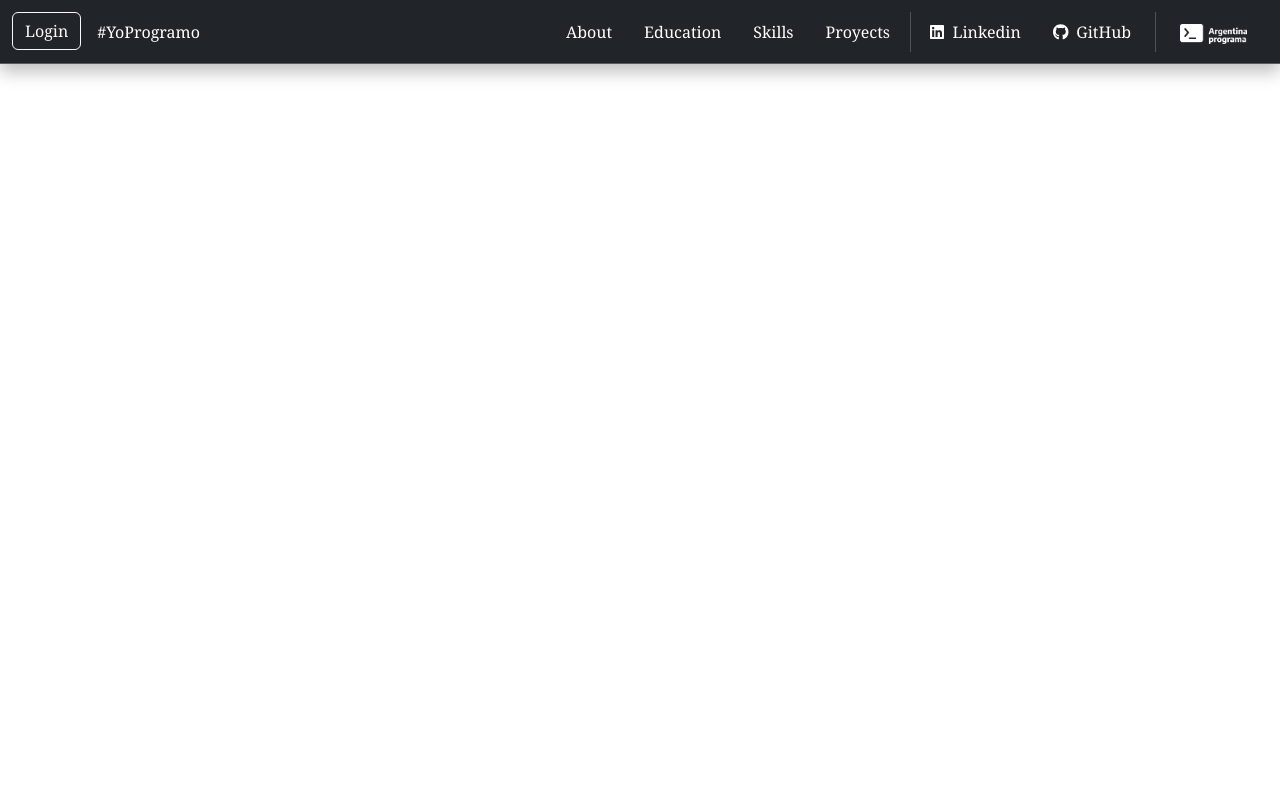
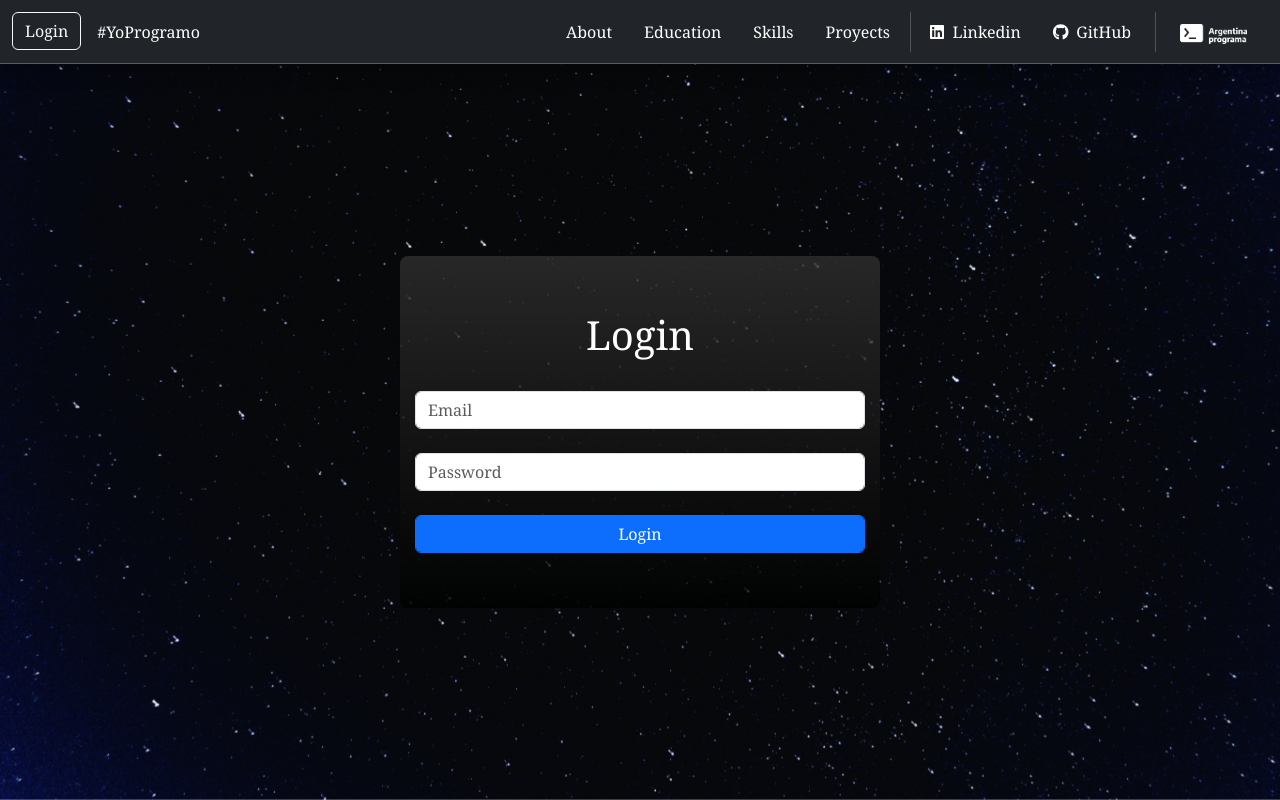
Before and after one commit to 0David1/PortfolioFrontend, an Angular app in the folder Portfolio/: page /login in a window 1280 px wide. Before the commit this address led to /. Built offline with nearby package versions, Linux system fonts and the light colour scheme.

Commit message:
login 1.0

```diff
--- a/Portfolio/src/app/app-routing.module.ts
+++ b/Portfolio/src/app/app-routing.module.ts
@@ -4,12 +4,14 @@ import { AboutComponent } from './components/about/about.component';
 import { EducationComponent} from './components/education/education.component'
 import { SkillsComponent } from './components/skills/skills.component';
 import { ProyectsComponent } from './components/proyects/proyects.component';
+import { LoginComponent } from './components/login/login.component';
 
 const routes: Routes = [
   {path:'',redirectTo: '', pathMatch: 'full', component: AboutComponent},
   {path:'education', component: EducationComponent},
   {path:'skills', component: SkillsComponent},
-  {path:'proyects', component: ProyectsComponent}
+  {path:'proyects', component: ProyectsComponent},
+  {path:'login', component: LoginComponent}
 ];
 
 @NgModule({
--- a/Portfolio/src/app/components/login/login.component.css
+++ b/Portfolio/src/app/components/login/login.component.css
@@ -0,0 +1,57 @@
+.error{
+    color:red;
+    margin: 0;
+  }
+
+.login{
+    display: flex;
+    flex-direction: column;
+    justify-content: center;
+    border-radius: 8px;
+    width: 30rem;
+    height: 22rem;
+    padding: 15px;
+}
+
+@media screen and (max-width:601px){
+    .login{
+    max-width: 80%;
+    height: 22rem;
+    }
+}
+
+.border-danger1{
+    border-width: medium;
+    animation-name: undisplay;
+    animation-duration: 5s;
+}
+
+#btn-login:focus{
+    color: #fff;
+    background-color: #0a58ca;
+}
+
+main{
+    animation-name: display;
+    animation-duration: 1s;
+}
+
+@keyframes display {
+    from {
+        opacity: 0;
+    }
+
+    to {
+        opacity: 1;
+    }
+}
+
+@keyframes undisplay{
+    from {
+        border-color: red;
+    }
+    to {
+        border-color: #fff;
+
+    }
+}
--- a/Portfolio/src/app/components/login/login.component.html
+++ b/Portfolio/src/app/components/login/login.component.html
@@ -1,22 +1,23 @@
-<div class="d-flex align-items-center" id="background">
-    <main class="container-sm bg-secondary py-3" style="width:50rem;height:40rem;">
+<div class="d-flex justify-content-center align-items-center" id="background">
+    <main class="bg-black bg-opacity-75 bg-gradient login py-3">
         <div class="d-flex justify-content-center">
             <h1 class="text-white">Login</h1>
         </div>
+        <br>
         <div>
             <form [formGroup]="form" (ngSubmit)="onEnviar($event)">
 
                 <div>
 
-                    <input class="form-control" type="email" formControlName="email" name="email" placeholder="Email" [class.border-danger]="MailValid">
+                    <input id="email-input" class="form-control" type="email" formControlName="email" name="email" placeholder="Email" [class.border-danger1]="MailValid">
 
                 </div>
 
-                <div *ngIf="Mail?.errors  && Mail?.touched">
+                <div *ngIf="Mail?.errors && Mail?.touched">
                     <p *ngIf="Mail?.hasError('required')" class="error">
                         El email es requerido.
                     </p>
-                    <p *ngIf="Mail?.hasError('email')" class="error">
+                    <p *ngIf="Mail?.hasError('email') && Mail?.pristine" class="error">
                         El formato del email debe ser válido.
                     </p>
                 </div>
@@ -25,7 +26,7 @@
 
                 <div>
 
-                    <input class="form-control" type="password" formControlName="password" placeholder="Password" [class.border-danger]="PasswordValid">
+                    <input class="form-control" type="password" formControlName="password" placeholder="Password" [class.border-danger1]="PasswordValid">
 
                 </div>
 
@@ -45,7 +46,7 @@
 
                 <div>
 
-                    <button [disabled]="ButtonDisabled" class="form-control btn btn-primary" type="submit">Login</button>
+                    <button id="btn-login" class="form-control btn btn-primary" type="submit">Login</button>
 
                 </div>
 
--- a/Portfolio/src/app/components/login/login.component.ts
+++ b/Portfolio/src/app/components/login/login.component.ts
@@ -1,5 +1,5 @@
 import { Component, OnInit } from '@angular/core';
-import { FormGroup, FormBuilder, Validators } from '@angular/forms';
+import { FormBuilder, FormGroup, Validators } from '@angular/forms';
 
 @Component({
   selector: 'app-login',
@@ -7,10 +7,10 @@ import { FormGroup, FormBuilder, Validators } from '@angular/forms';
   styleUrls: ['./login.component.css']
 })
 export class LoginComponent implements OnInit{
-  form: FormGroup;
+  form: FormGroup
 
-  constructor(private formbuilder:FormBuilder){
-    this.form = this.formbuilder.group({
+  constructor(private FormBuilder: FormBuilder){
+    this.form = this.FormBuilder.group({
       email:['', [Validators.required,Validators.email]],
       password:['',[Validators.required,Validators.minLength(8),Validators.maxLength(16),
       Validators.pattern('(?=.*[a-z])(?=.*[A-Z])(?=.*[0-9])[0-9a-zA-Z].{0,}')]]
@@ -26,7 +26,7 @@ export class LoginComponent implements OnInit{
   }
 
   get MailValid(){
-    return this.Mail?.touched && !this.Mail?.valid;
+    return this.Mail?.touched && !this.Mail?.valid && this.Mail?.pristine;
   }
 
   get Password(){
@@ -34,11 +34,7 @@ export class LoginComponent implements OnInit{
   }
 
   get PasswordValid(){
-    return this.Password?.touched && !this.Password?.valid;
-  }
-
-  get ButtonDisabled(){
-    return !this.Password?.valid || !this.Mail?.valid;
+    return this.Password?.touched && !this.Password?.valid && this.Password?.pristine;
   }
 
   onEnviar(event: Event){
@@ -48,6 +44,9 @@ export class LoginComponent implements OnInit{
       alert("all okay");
     }else{
       this.form.markAllAsTouched();
+      this.form.markAsPristine();
     }
   }
+
+
 }
```
Also changed, not shown: Portfolio/src/app/app.module.ts (+7 -2 lines).
